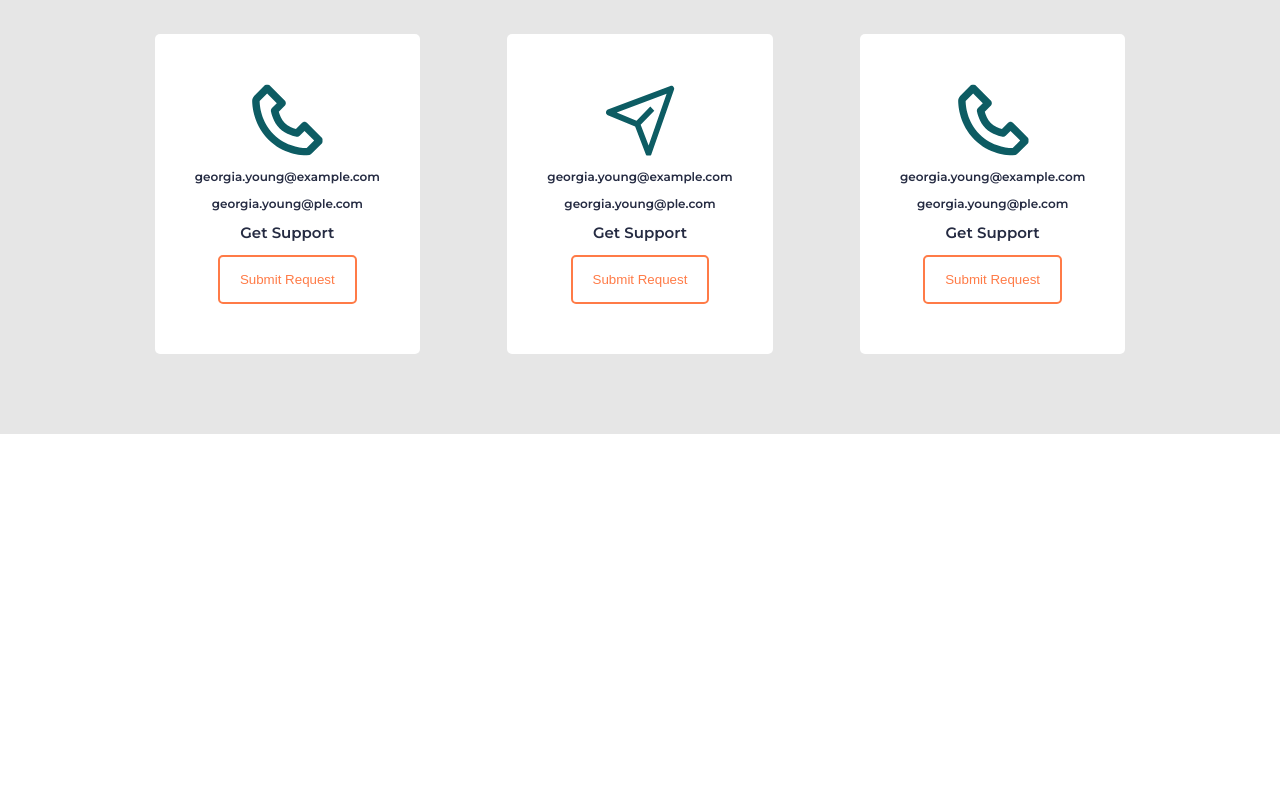
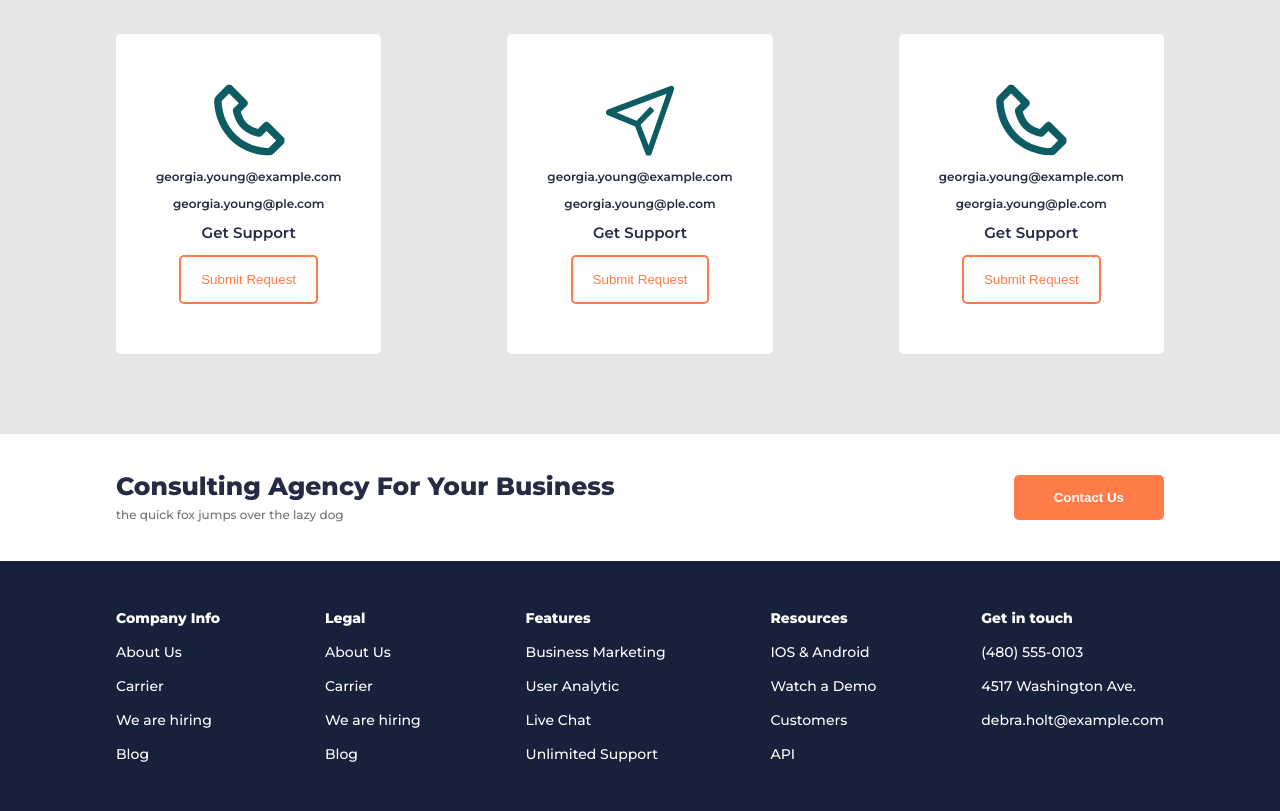
Before and after one commit to AntonKrivelo/AntonKrivelo.github.io, a website: page index.html in a window 1280 px wide. Shown: the part 4086-4897 px from the top of the page. Before the commit the page ends 4520 px from the top, so only its background shows below. Drawn offline with Linux system fonts and the light colour scheme.

Commit message:
Add files via upload

```diff
--- a/index.html
+++ b/index.html
@@ -183,6 +183,14 @@
                         <span class="trusted__subtitle">Problems trying to resolve the conflict between</span>
                         <span class="trusted__subtitle-centre">the two major realms of Classical physics: Newtonian mechanics</span>
                     </div>
+                    <!-- <div class="slider__arrows">
+                        <div class="offer__slider-prev">
+                            <img src="icons/slider/left.png" alt="prev">
+                        </div>
+                        <div class="offer__slider-next">
+                            <img src="icons/slider/right.png" alt="next">
+                        </div>
+                    </div> -->
                     <div class="support__row">
                         <div class="support__cards">
                             <img class="support__cards-img" src="icons/support/supp1.svg" alt="support-icon">
@@ -208,7 +216,17 @@
                     </div>
                 </div>
             </div>
-
+            <div class="consulting__page">
+                <div class="consulting__container _container">
+                    <div class="consulting__block-info">
+                        <div class="consulting__text">
+                            <h2 class="consulting__title">Consulting Agency For Your Business</h2>
+                            <span class="consulting__subtext">the quick fox jumps over the lazy dog</span>
+                        </div>
+                        <button class="consulting__btn">Contact Us</button>
+                    </div>
+                </div>
+            </div>
             <!-- //modal -->
             <div class="overlay">
                 <div class="modal">
@@ -225,13 +243,56 @@
             </div>
             <!-- //end modal -->
         </main>
+<footer class="footer">
+    <div class="footer__container _container">
+        <div class="footer__info">
+            <div class="company__info">
+                <ul class="info__main">
+                    <h4 class="info__title">Company Info</h4>
+                    <li class="info__item"> <a href="#">About Us</a></li>
+                    <li class="info__item"><a href="#">Carrier</a></li>
+                    <li class="info__item"><a href="#">We are hiring</a></li>
+                    <li class="info__item"><a href="#">Blog</a></li>
+                </ul>
+            </div>
+            <div class="company__legal">
+                <ul class="info__main">
+                    <h4 class="info__title">Legal</h4>
+                    <li class="info__item"> <a href="#">About Us</a></li>
+                    <li class="info__item"><a href="#">Carrier</a></li>
+                    <li class="info__item"><a href="#">We are hiring</a></li>
+                    <li class="info__item"><a href="#">Blog</a></li>
+                </ul>
+            </div>
+            <div class="company__features">
+                <ul class="info__main">
+                    <h4 class="info__title">Features</h4>
+                    <li class="info__item"> <a href="#">Business Marketing</a></li>
+                    <li class="info__item"><a href="#">User Analytic</a></li>
+                    <li class="info__item"><a href="#">Live Chat</a></li>
+                    <li class="info__item"><a href="#">Unlimited Support</a></li>
+                </ul>
+            </div>
+            <div class="company__resources">
+                <ul class="info__main">
+                    <h4 class="info__title">Resources</h4>
+                    <li class="info__item"> <a href="#">IOS & Android</a></li>
+                    <li class="info__item"><a href="#">Watch a Demo</a></li>
+                    <li class="info__item"><a href="#">Customers</a></li>
+                    <li class="info__item"><a href="#">API</a></li>
+                </ul>
+            </div>
+            <div class="company__social">
+                <ul class="info__social">
+                    <h4 class="info__title">Get in touch</h4>
+                    <li class="info__item-social"><a href="#">(480) 555-0103</a></li>
+                    <li class="info__item-social"><a href="#">4517 Washington Ave.</a></li>
+                    <li class="info__item-social"><a href="#">debra.holt@example.com</a></li>
+                </ul>
+            </div>
+        </div>
 
-
-
-
-
-<footer class="footer">
-
+    </div>
 </footer>
     </div>
     <script src="script.js"></script>
--- a/sass/style.scss
+++ b/sass/style.scss
@@ -801,9 +801,24 @@ body {
     gap: 10px;
     padding-top: 80px;
 }
+// .offer__slider-prev {
+//     cursor: pointer;
+
+// }
+// .offer__slider-next {
+//     cursor: pointer;
+
+// }
+
+// .slider__arrows {
+//     display: flex;
+//     justify-content: center;
+//     align-items: center;
+// }
+
 .support__row {
     display: flex;
-    justify-content: space-around;
+    justify-content: space-between;
     align-items: center;
     gap: 10px;
     padding: 80px 0;
@@ -869,9 +884,99 @@ body {
         font-size: 12px;
     }
 }
+@media(max-width: 422px) {
+    .trusted__subtitle {
+        font-size: 10px;
+    }
+    .trusted__subtitle-centre {
+        font-size: 10px;
+    }
+}
+
+.consulting__block-info {
+    display: flex;
+    justify-content: space-between;
+    align-items: center;
+    padding: 40px 0;
+}
+.consulting__text {
+    display: flex;
+    flex-direction: column;
+    gap: 10px;
+}
+.consulting__title {
+    font-size: 25px;
+    font-weight: 800;
+}
+.consulting__subtext {
+    color: #737373;
+    font-size: 12px;
+}
+.consulting__btn {
+    cursor: pointer;
+    background-color: #FF7B47;
+    color: #FFF;
+    padding: 15px 40px;
+    border-radius: 5px;
+    font-weight: 600;
+}
 
 
+.footer {
+    background-color: #17213C;
+}
+.footer__info {
+    padding: 50px 0;
+    display: flex;
+    justify-content: space-between;
+}
+.company__info {
+    display: flex;
+    flex-direction: column;
+    gap: 15px;
+    color: #FFF;
+}
+.info__title {
+    color: #FFF;
+    font-weight: 800;
+}
+.info__item {
+    padding-top: 20px;
+    a {
+        color: #FFF;
+    }
+}
 
+.company__social {
+    display: flex;
+    flex-direction: column;
+    a {
+        color: #FFF;
+    }
+.info__item-social{
+    padding-top: 20px;
+}
+
+}
+
+@media (max-width: 700px) {
+    .footer__info {
+        justify-content: space-between;
+        flex-wrap: wrap;
+    }
+    .info__title {
+        color: #FFF;
+        font-weight: 800;
+        padding-top: 20px;
+    }
+}
+@media (max-width: 560px) {
+    .footer__info {
+
+        flex-direction: column;
+
+    }
+}
 
 // hamburger
 @media(max-width: 992px) {
--- a/script.js
+++ b/script.js
@@ -47,8 +47,11 @@ modalPage.addEventListener('click' , (e) => {
     }
 });
 hideModal();
+// end modal
 
-// end modal
+
+
+
 
 
 
```
Also changed, not shown: css/style.min.css, icons/left.svg (added), icons/right.svg (added), icons/slider/left.png (added), icons/slider/right.png (added).
